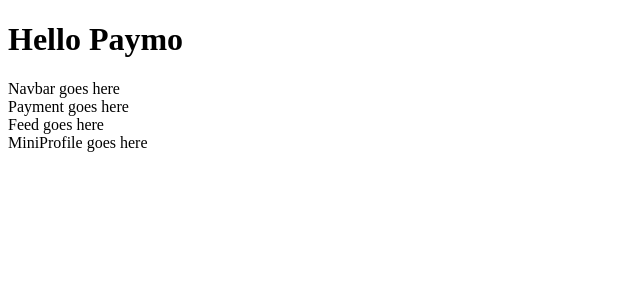
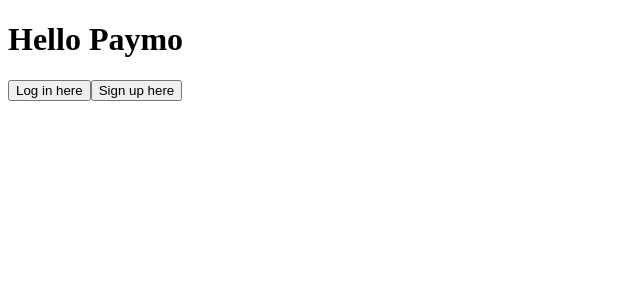
Before and after one commit to hrpaymo/hrpaymo, a React app: page / in a window 1280 px wide. Shown: the top 300 px of the page, without its empty margins (0-640 px from the left). Built offline with nearby package versions, Linux system fonts and the light colour scheme; the HTML template or start-up script is replaced by a standard one.

Commit message:
(feat) Commit to check deployment

```diff
--- a/client/src/index.jsx
+++ b/client/src/index.jsx
@@ -21,7 +21,7 @@ class App extends React.Component {
     return (
       <div>
         <h1>Hello Paymo</h1>
-        {this.state.auth
+        {!this.state.auth
           ? <LoggedOutHome/>
           : <Home/>}
       </div>
```
Also changed, not shown: eslintrc.js (deleted, +0 -10 lines), package.json (+11 -9 lines), 3 other files (tests, documents, lock files or other folders).
